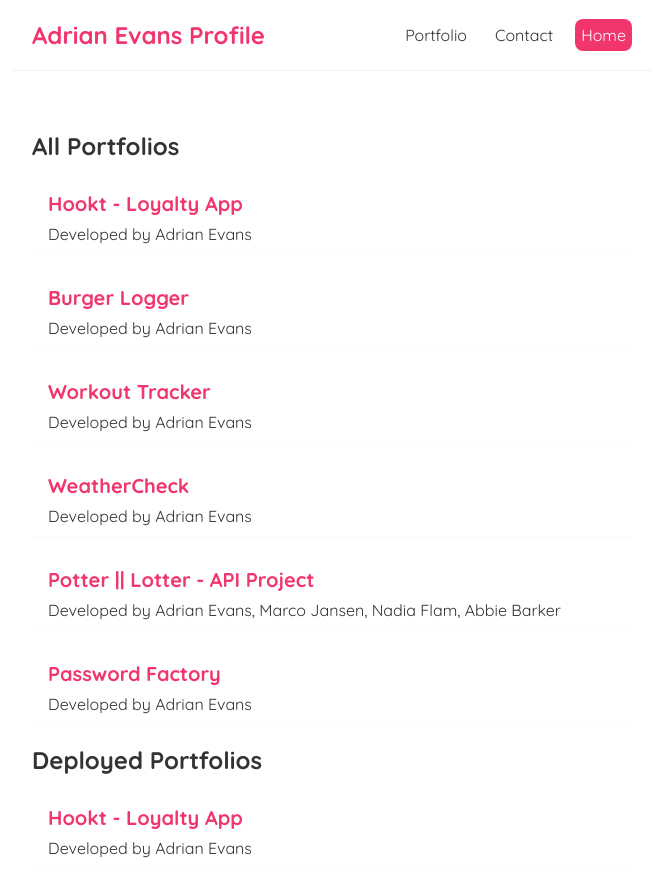
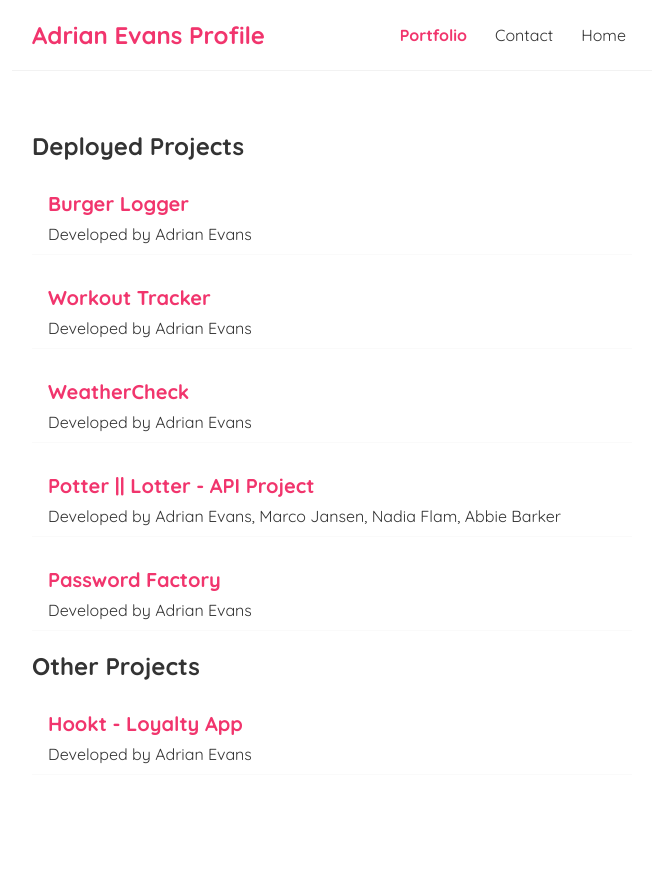
Before and after one commit to AdrianMEvans/portfolio-with-react, a React (Create React App) app: page /portfolio in a window 1280 px wide. Shown: the top 896 px of the page, without its empty margins (308-971 px from the left). After the commit the page ends 855 px from the top, so only its background shows below. Built offline with nearby package versions, Linux system fonts and the light colour scheme; data requests are answered from the project's data file.

Commit message:
added navbar styling

```diff
--- a/src/Navbar.js
+++ b/src/Navbar.js
@@ -1,29 +1,41 @@
+import { NavLink } from 'react-router-dom'
+
+
 const Navbar = () => {
   return (
     <nav className="navbar">
       <h1>Adrian Evans Profile</h1>
       <div className="links">
-        <a href="/portfolio"
-        //         style={{
-        //   color: 'white',
-        //   backgroundColor: '#f1356d',
-        //   borderRadius: '8px'
-        // }}
-        >Portfolio</a>
-        <a href="/contact"
-        //         style={{
-        //   color: 'white',
-        //   backgroundColor: '#f1356d',
-        //   borderRadius: '8px'
-        // }}
-        >Contact</a>
-        <a href="/"
-          style={{
-            color: 'white',
-            backgroundColor: '#f1356d',
-            borderRadius: '8px'
+        <NavLink
+          to="/portfolio"
+          activeClassName="selected"
+          activeStyle={{
+            fontWeight: "bold",
+            color: "#f1356d"
           }}
-        >Home</a>
+        >
+          Portfolio
+          </NavLink>
+        <NavLink
+        to="/contact"
+        activeClassName="selected"
+          activeStyle={{
+            fontWeight: "bold",
+            color: "#f1356d"
+          }}
+        >
+          Contact
+          </NavLink>
+        <NavLink
+        exact to="/"
+        activeClassName="selected"
+          activeStyle={{
+            fontWeight: "bold",
+            color: "#f1356d"
+          }}
+        >
+          Home
+          </NavLink>
       </div>
     </nav>
   );
--- a/src/Portfolio.js
+++ b/src/Portfolio.js
@@ -10,8 +10,8 @@ const Portfolio = () => {
     <div className="home">
       { error && <div>{ error }</div> }
       { isLoading && <div>Loading...</div> }
-      {portfolios && <PortfolioListDeployed portfolios={portfolios} title="All Portfolios" />}
-      {portfolios && <PortfolioListNotDeployed portfolios={portfolios.filter((portfolio) => portfolio.deploy === false)} title="Deployed Portfolios" />}
+      {portfolios && <PortfolioListNotDeployed portfolios={portfolios.filter((portfolio) => portfolio.deploy === true)} title="Deployed Projects" />}
+      {portfolios && <PortfolioListNotDeployed portfolios={portfolios.filter((portfolio) => portfolio.deploy === false)} title="Other Projects" />}
     </div>
   );
 }
```
Also changed, not shown: src/Home.js (+0 -17 lines).
